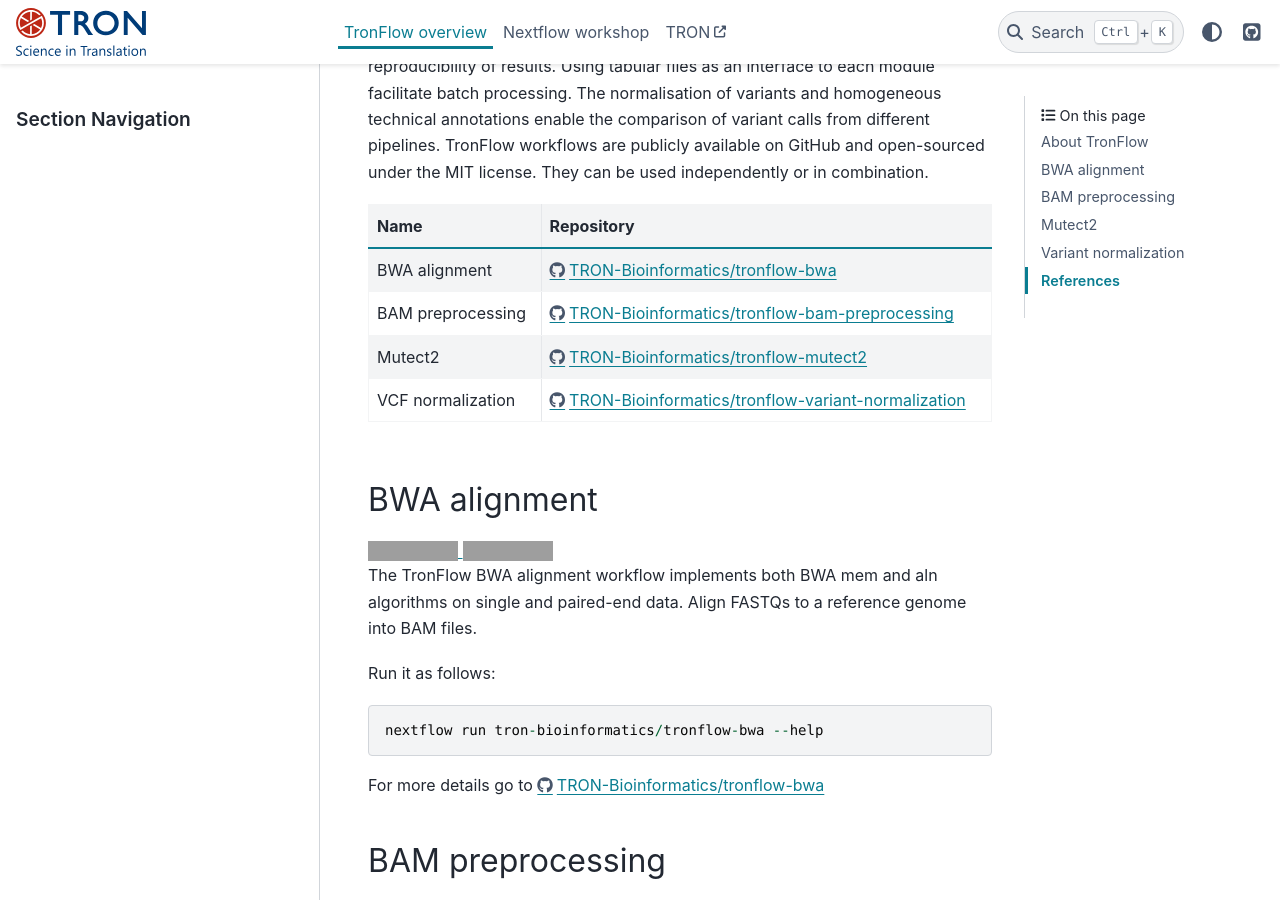
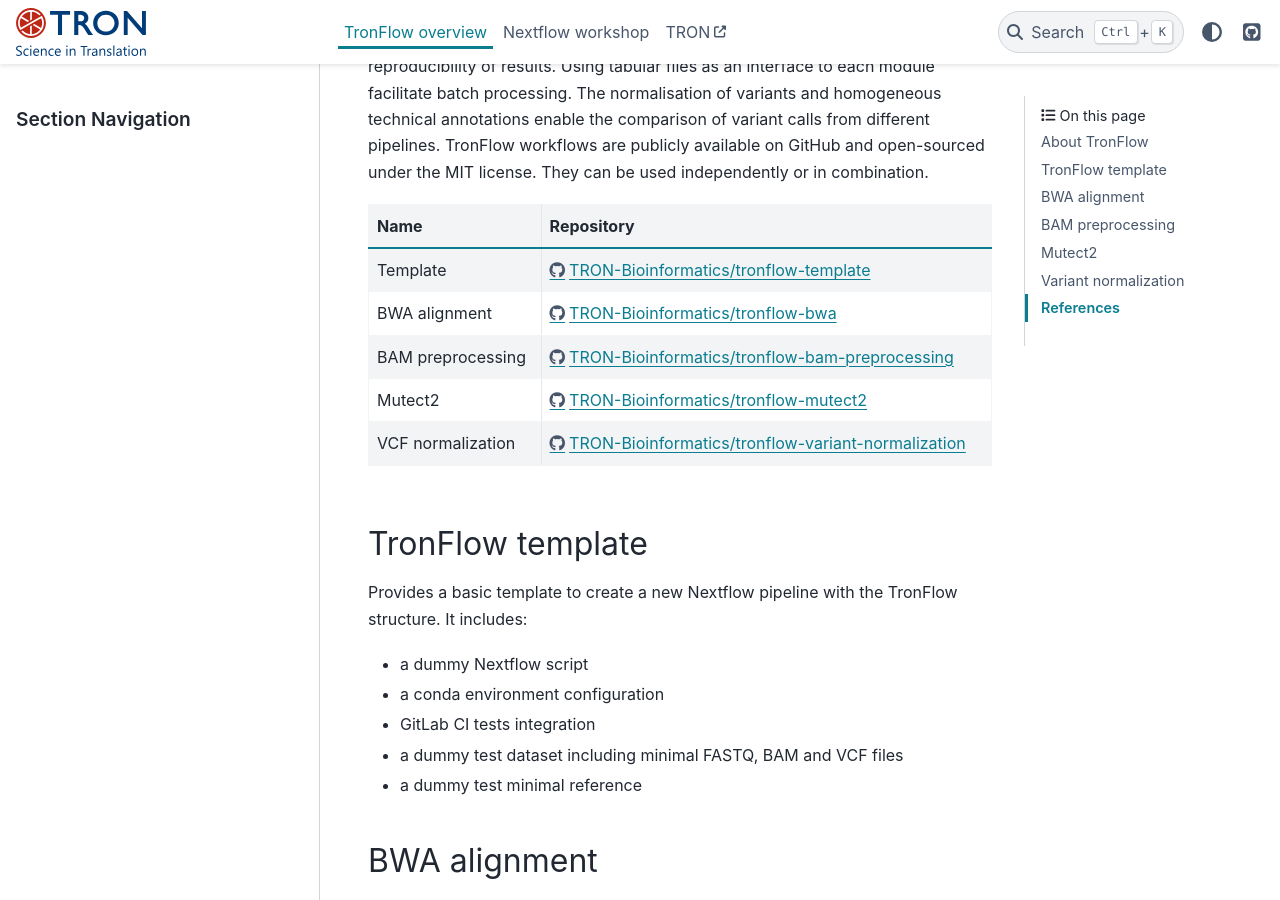
Before and after one commit to TRON-Bioinformatics/tronflow, a Sphinx documentation site: the page built from source/01_overview.md, in a window 1280 px wide and 900 px high, scrolled down 465 px. Built offline with Sphinx 7.4.7 and the PyData theme 0.15.4, drawn with Linux system fonts in a browser that asks for light colours; grey boxes are pictures that could not be loaded.

Commit message:
add reference to template

```diff
--- a/source/01_overview.md
+++ b/source/01_overview.md
@@ -21,11 +21,22 @@
 
 | Name                 | Repository                                                             |
 |----------------------|------------------------------------------------------------------------|
+| Template             | https://github.com/TRON-Bioinformatics/tronflow-template               |
 | BWA alignment        | https://github.com/TRON-Bioinformatics/tronflow-bwa                    |
 | BAM preprocessing    | https://github.com/TRON-Bioinformatics/tronflow-bam-preprocessing      |
 | Mutect2              | https://github.com/TRON-Bioinformatics/tronflow-mutect2                |
 | VCF normalization    | https://github.com/TRON-Bioinformatics/tronflow-variant-normalization  |
 
+
+## TronFlow template
+
+Provides a basic template to create a new Nextflow pipeline with the TronFlow structure.
+It includes:
+ - a dummy Nextflow script
+ - a conda environment configuration
+ - GitLab CI tests integration
+ - a dummy test dataset including minimal FASTQ, BAM and VCF files
+ - a dummy test minimal reference
 
 ## BWA alignment
 
```
